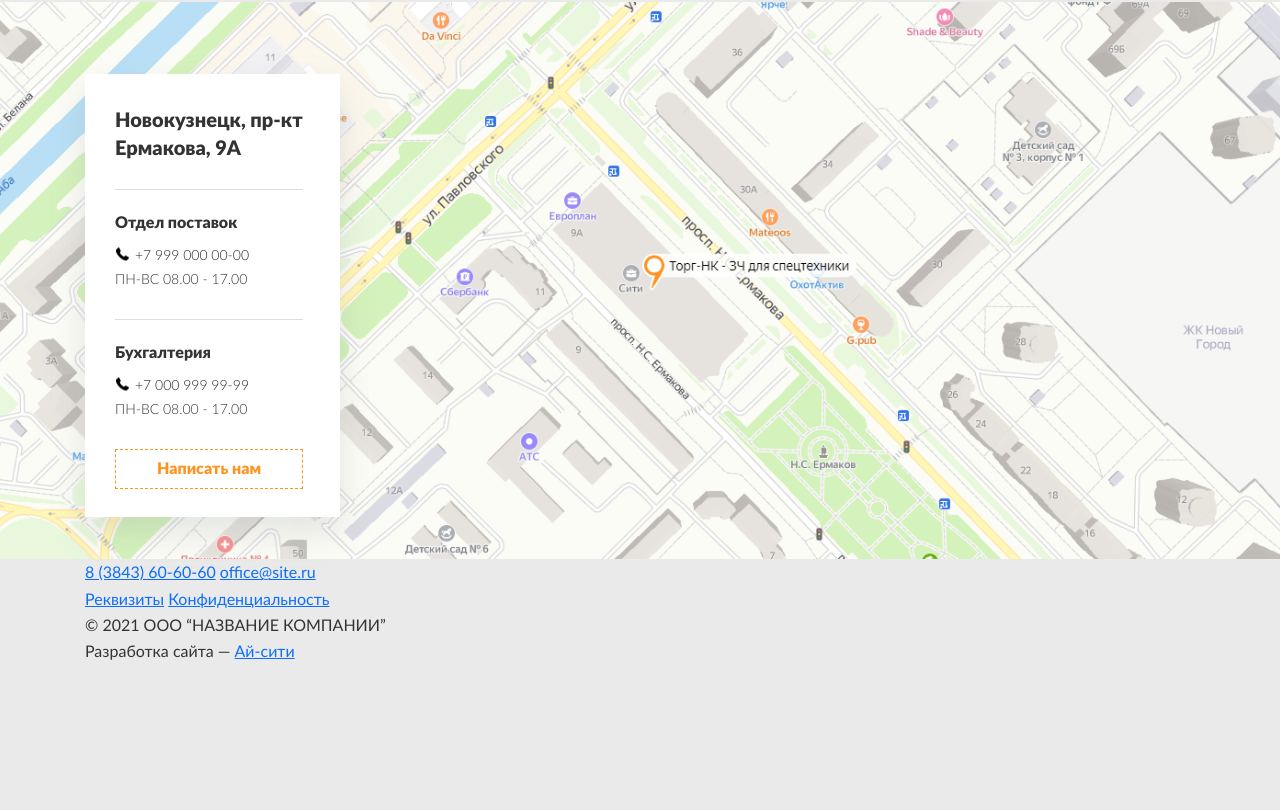
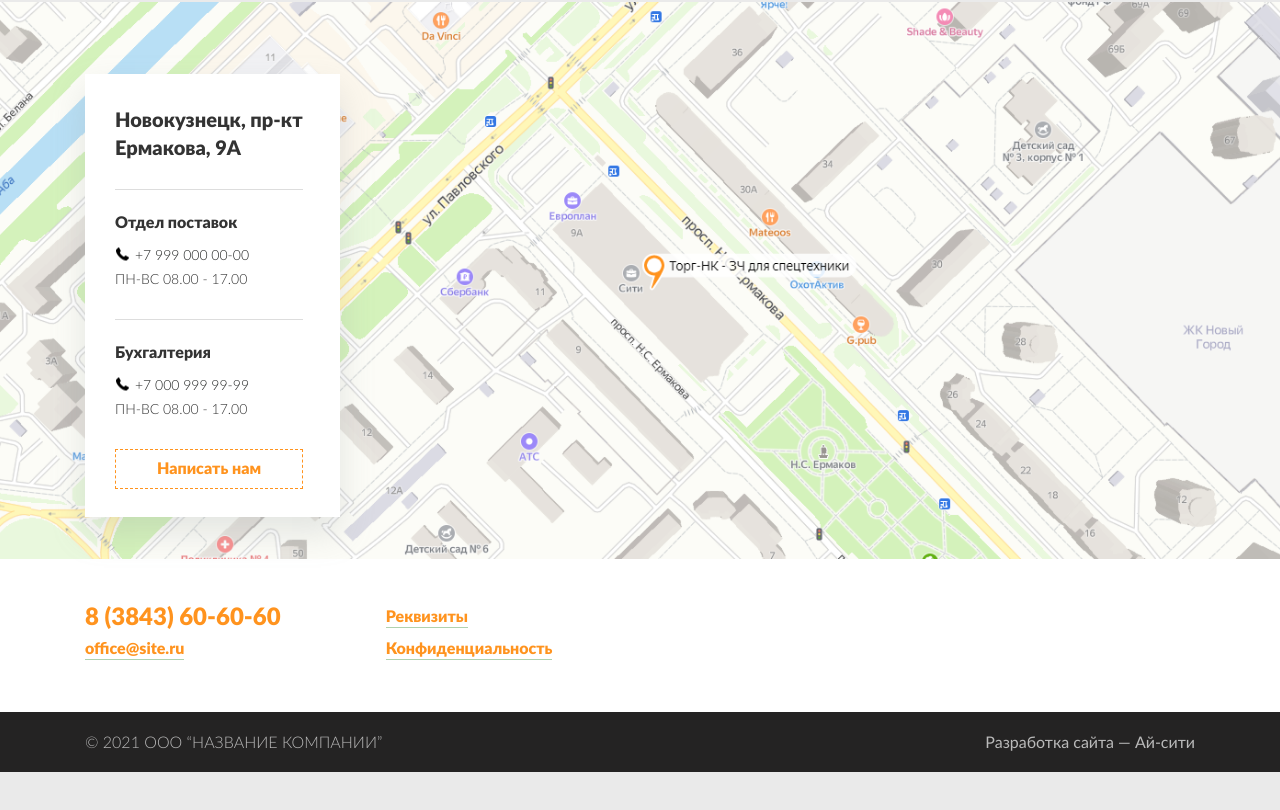
Before and after one commit to 2thecrow/torg-nk, a website: page app/index.html in a window 1280 px wide. Shown: the part 4141-4951 px from the top of the page. After the commit the page ends 4913 px from the top, so only its background shows below. Drawn offline with Linux system fonts and the light colour scheme.

Commit message:
закончил десктоп

```diff
--- a/app/index.html
+++ b/app/index.html
@@ -329,14 +329,16 @@
 		</div>
 	</div>
 
-	<footer class="footer">
+	<footer class="footer wrapper">
 		<div class="footer__top">
 			<div class="container">
 				<div class="row">
 					<div class="footer__nav footer-nav">
-						<div class="footer-nav__item"></div>
-							<a href="tel:8 (3843) 60-60-60" class="footer-nav__phone">8 (3843) 60-60-60</a>
+						<div class="footer-nav__item">
+							<a href="tel:8 (3843) 60-60-60" class="footer-nav__link footer-nav__phone">8 (3843) 60-60-60</a>
 							<a href="mailto:office@site.ru" class="footer-nav__link">office@site.ru</a>
+						</div>
+
 						<div class="footer-nav__item">
 							<a href="#" class="footer-nav__link">Реквизиты</a>
 							<a href="#" class="footer-nav__link">Конфиденциальность</a>
@@ -359,18 +361,7 @@
 			</div>
 		</div>
 	</footer>
-	<br>
-	<br>
-	<br>
-	<br>
-	<br>
-	<br>
-	<br>
-	<br>
-	<br>
-	<br>
-	<br>
-	<br>
+
 	<script src="js/app.min.js"></script>
 
 </body>
--- a/app/scss/_config.scss
+++ b/app/scss/_config.scss
@@ -50,11 +50,6 @@ $container-max-widths: (
 	color: #666;
 }
 
-::selection {
-	background-color: $accent;
-	color: #fff;
-}
-
 input, textarea {
 	outline: none;
 	&:focus:required:invalid { border-color: red }
--- a/app/scss/blocks/contacts.scss
+++ b/app/scss/blocks/contacts.scss
@@ -44,6 +44,7 @@
         color: #252726;
         margin: 0 0 0 20px;
         text-decoration: none;
+        transition: all .3s ease-in-out;
         &::before {
             position: absolute;
             left: -19px;
@@ -59,6 +60,7 @@
         &:hover {
             color: #252726;
             text-decoration: underline;
+            transition: all .3s ease-in-out;
         }
     }
     &__work-time {
--- a/app/scss/global/footer.scss
+++ b/app/scss/global/footer.scss
@@ -0,0 +1,90 @@
+.footer {
+    &__top {
+        background-color: #fff;
+    }
+    &__bottom {
+        color: #bababa;
+        background-color: #242323;
+    }
+    &__nav {}
+    &__copyright {
+        display: flex;
+        justify-content: space-between;
+        align-items: center;
+        padding: 16px 15px;
+    }
+    .footer-copyright {
+        font-weight: 300;
+        line-height: 28px;
+    }
+    .footer-developer {
+        &__link {
+            line-height: 28px;
+            color: #bababa;
+            text-decoration: none;
+            transition: all .3s ease-in-out;
+            &:hover {
+                color: #ff931e;
+                text-decoration: underline;
+                transition: all .3s ease-in-out;
+            }
+        }
+    }
+
+}
+.footer-nav {
+    display: flex;
+    padding: 41px 15px 48px;
+    &__item {
+        display: flex;
+        flex-direction: column;
+        justify-content: center;
+        align-items: flex-start;
+        &:not(:last-child) {
+            margin: 0 105px 0 0;
+        }
+    }
+    &__phone {
+        position: relative;
+        font-size: 24px;
+        text-decoration: none;
+        &::before {
+            display: none;
+        }
+        &:hover {
+            &::before {
+                display: block;
+                content: '';
+                position: absolute;
+                bottom: 0px;
+                width: 100%;
+                border-bottom: 1px solid #242323;
+                transition: all .3s ease-in-out;
+            }
+        }
+    }
+    &__link {
+        position: relative;
+        font-weight: 900;
+        line-height: 32px;
+        color: #ff931e;
+        text-decoration: none;
+        transition: all .3s ease-in-out;
+        &:hover {
+            color: #242323;
+            transition: all .3s ease-in-out;
+            &::before {
+                border-bottom: 1px solid #242323;
+                transition: all .3s ease-in-out;
+            }
+        }
+        &::before {
+            content: '';
+            position: absolute;
+            bottom: 4px;
+            width: 100%;
+            border-bottom: 1px solid #afd2af;
+            transition: all .3s ease-in-out;
+        }
+    }
+}
```
Also changed, not shown: app/css/app.min.css.
